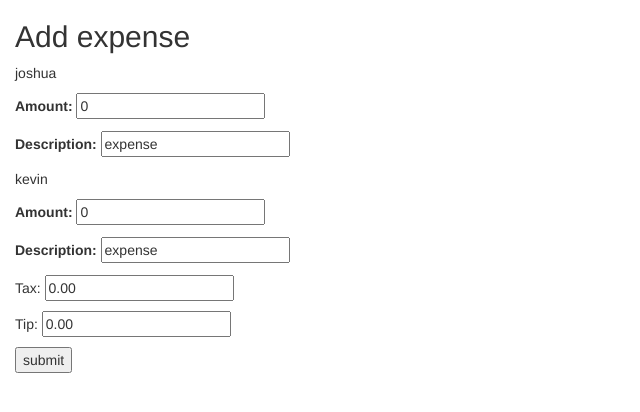
After one commit to omar-jandali/Split, a Django app: page /groups/1/46802712/individual_expense/ in a window 1280 px wide. The commit adds this page. Shown: the top 412 px of the page, without its empty margins (0-640 px from the left). Run offline with Django 3.2, Linux system fonts and the light colour scheme; a user stored in the database is signed in; data comes from the database, SQL or seed files in the repository; both versions use the stored data as it was after the commit; parts of the project's set-up code (start-up, migrations or seed data) failed here and were passed over; some libraries are stand-ins or nearby versions.

Commit message:
Commit: Adding Expense Functions
Explain:
I have now added the ability fro a user to create an expense withingt a group that is submitted and processed evenly between all members or indiviiually between all members. Individual split required more information about each individuals contribution to an expense and is processed accordingly. everything was commented and ready for docker testing.

```diff
--- a/split/groups/forms.py
+++ b/split/groups/forms.py
@@ -12,3 +12,23 @@ class CreateGroupForm(forms.ModelForm):
     class Meta:
         model = Group
         fields = ['name', 'location', 'description']
+
+# create a new expense form - group
+class CreateExpenseForm(forms.ModelForm):
+    split_choices = (('1', 'even'),
+                      ('2', 'individual'))
+    split = forms.TypedChoiceField(
+        choices=split_choices
+    )
+    amount = forms.DecimalField(decimal_places=2,
+        max_digits=9,
+        label='amount (even split)')
+    class Meta:
+        model = Expense
+        fields = ['name', 'location', 'description', 'amount', 'split']
+
+# this is going to be where indiviual split bills will be submiited
+class IndividualExpenseForm(forms.ModelForm):
+    class Meta:
+        model = Expense
+        fields = ['amount', 'description']
--- a/split/groups/templates/groups/groups.html
+++ b/split/groups/templates/groups/groups.html
@@ -1,3 +1,6 @@
+{% extends "general/base.html" %}
+
+{% block standard %}
   <p>Groups Home</p>
   <p><a href="{% url 'create_group' %}">Create Group</a></p>
   <p><a href="{% url 'home' %}">Home</a></p>
@@ -6,3 +9,4 @@
   {% for group in groups %}
     <p><a href="{% url 'group_home' group.group.id group.group.name|slugify %}">{{ group.group.name }}</a></p>
   {% endfor %}
+{% endblock %}
--- /dev/null
+++ b/split/groups/templates/groups/individual_expense.html
@@ -0,0 +1,26 @@
+{% extends "general/base.html" %}
+
+{% block standard %}
+  <h2>Add expense</h2>
+  <form action="." method="POST">
+    {{ form.management_form }}
+    {% csrf_token %}
+    {% for f in form %}
+       {% for expense in expenses %}
+           {% if forloop.parentloop.counter == forloop.counter %}
+              <p>{{ expense.user.username }}</p>
+           {% endif %}
+       {% endfor %}
+       {{ f.as_p }}
+    {% endfor %}
+    <p>
+      Tax:
+      <input type="number" name="tax" value="0.00">
+    </p>
+    <p>
+      Tip:
+      <input type="number" name="tip" value="0.00">
+    </p>
+    <input type="submit" name="submit" value="submit">
+  </form>
+{% endblock %}
--- a/split/groups/urls.py
+++ b/split/groups/urls.py
@@ -4,5 +4,12 @@ from . import views
 urlpatterns = [
     url(r'^$', views.groups_home, name='groups'),
     url(r'^create/$', views.create_group, name='create_group'),
-    url(r'^(?P<groupid>[0-9]+)/(?P<groupname>[\w+-]+)/$', views.group_home, name='group_home'),
+    url(r'^(?P<groupid>[0-9]+)/(?P<groupname>[\w+-]+)/$',
+        views.group_home, name='group_home'),
+    url(r'^(?P<groupid>[0-9]+)/(?P<groupname>[\w+-]+)/create_expense/$',
+        views.create_expense, name='create_expense'),
+    url(r'^(?P<expensename>[\w+-]+)/(?P<reference>[0-9]+)/even_expense/$',
+        views.even_expense, name='even_expense'),
+    url(r'^(?P<expensename>[\w+-]+)/(?P<reference>[0-9]+)/individual_expense/$',
+        views.individual_expense, name='individual_expense'),
 ]
--- a/split/groups/views.py
+++ b/split/groups/views.py
@@ -5,9 +5,14 @@ from django.shortcuts import render, redirect
 from django.contrib.auth.models import User
 from django.contrib.auth.hashers import make_password
 from django.contrib.auth.decorators import login_required
+from django.forms import formset_factory
+
+from random import randint
+from decimal import Decimal
 
 # import all references from this specific app
 from .models import *
+from .forms import *
 
 # import references from other apps
 from users.models import *
@@ -26,6 +31,31 @@ def groups_home(request):
         'groups':groups,
     }
     return render(request, 'groups/groups.html', parameters)
+
+# ensure someone is logged in
+@login_required
+# individual groups home page
+def group_home(request, groupid, groupname):
+    # grab the logged in user
+    user = request.user
+    # unslugify the group name
+    name = groupname.replace('-', ' ')
+    # grab all of the groups from the members records
+    group = Group.objects.get(id = groupid)
+    # validate group passed
+    if group.name != name:
+        return redirect('groups')
+    # grab the group members
+    members = Member.objects.filter(group = group).all()
+    # everything passed to html template
+    expenses = Expense.objects.filter(group = group).all()
+    parameters = {
+        'name':name,
+        'group':group,
+        'members':members,
+        'expenses':expenses,
+    }
+    return render(request, 'groups/group_home.html', parameters)
 
 # ensure someone is logged in
 @login_required
@@ -107,23 +137,201 @@ def create_group(request):
 
 # ensure someone is logged in
 @login_required
-# individual groups home page
-def group_home(request, groupid, groupname):
+# create an expense
+def create_expense(request, groupid, groupname):
+    # grab the user that is logged in
+    user = request.user
+    # un slugify the group name
+    name = groupname.replace('-', ' ')
+    # grab the current group
+    group = Group.objects.get(id = groupid)
+    # grab all the members of the current group
+    members = Member.objects.filter(group = group).all()
+    # check to see if form was submitted
+    if request.method == 'POST':
+        # grabs the create expense form
+        form = CreateExpenseForm(request.POST)
+        # validate the form
+        if form.is_valid():
+            # clean the form data
+            cd = form.cleaned_data
+            # grab the form content
+            name = cd['name']
+            location = cd['location']
+            description = cd['description']
+            amount = cd['amount']
+            split = cd['split']
+            # generate the unique referece number
+            reference = generate_number()
+            # cucle through the members
+            for member in members:
+                # check to see if the username was checked in the form
+                if member.user.username in request.POST:
+                    # create a new expense item for each user
+                    new_expense = Expense.objects.create(
+                        user = member.user,
+                        group = group,
+                        name = name,
+                        location = location,
+                        description = description,
+                        amount = amount,
+                        reference = reference,
+                        created_by = user,
+                    )
+            # check to see how the bill was splut for processing
+            if split == '1':
+                print('even split')
+                # slugify the expenses name
+                expensename = name.replace(' ', '-')
+                # redirect and process as a even split
+                return redirect('even_expense', expensename = expensename, reference = reference)
+            # the bill is split individually
+            if split == '2':
+                print('individual splut')
+                # slugify the expense name
+                expensename = name.replace(' ', '-')
+                # redirect and process as individual from
+                return redirect('individual_expense', expensename = expensename, reference = reference)
+        else:
+            # print any possible errors
+            print(form.errors)
+            return redirect('test')
+    else:
+        # the form to be displayed
+        form = CreateExpenseForm()
+        # everything that needs to be passed to the html tempalte
+        parameters = {
+            'form':form,
+            'members':members,
+        }
+        # render the html template for creating expenses
+        return render(request, 'groups/create_expense.html', parameters)
+
+# ensure someone is logged in
+@login_required
+# update an even expense
+def even_expense(request, expensename, reference):
     # grab the logged in user
     user = request.user
-    # unslugify the group name
-    name = groupname.replace('-', ' ')
-    # grab all of the groups from the members records
-    group = Group.objects.get(id = groupid)
-    # validate group passed
-    if group.name != name:
-        return redirect('groups')
-    # grab the group members
-    members = Member.objects.filter(group = group).all()
-    # everything passed to html template
-    parameters = {
-        'name':name,
-        'group':group,
-        'members':members
-    }
-    return render(request, 'groups/group_home.html', parameters)
+    # unslugify the expense naem that was passed
+    name = expensename.replace('-', ' ')
+    # grab the current expenses based on reference number
+    expenses = Expense.objects.filter(reference = reference).all()
+    # grab the expense counts based on number of expenses
+    expenses_count = Expense.objects.filter(reference = reference).count()
+    # cylce through the expenses
+    for expense in expenses:
+        # grab the orifinal total amount of the expense
+        amount = expense.amount
+        # grab the current group
+        group = Group.objects.get(id = expense.group.id)
+    # split the amount based on number of members
+    total = split_even(amount, expenses_count)
+    # cycle through expenses
+    for expense in expenses:
+        # grab each expense
+        update_expense = expense
+        # update the amount for each expense
+        update_expense.amount = total
+        # svae the updated expense
+        update_expense.save()
+    # slugify group name
+    groupname = group.name.replace(' ', '-')
+    # redirect
+    return redirect('group_home', groupid=group.id, groupname=groupname)
+
+# ensure someone is logged in
+@login_required
+# update expenses for individuals
+def individual_expense(request, expensename, reference):
+    # grab the logged in user
+    user = request.user
+    # unslugify the expense name that was passed
+    name = expensename.replace('-', ' ')
+    # grab all of the expense based on reference number
+    expenses = Expense.objects.filter(reference = reference).all()
+    # grab the expense count
+    expenses_count = Expense.objects.filter(reference = reference).count()
+    # create a set of forms based on number of expenses
+    SplitFormSet = formset_factory(IndividualExpenseForm, extra=expenses_count)
+    # cylce through the expenses
+    for expense in expenses:
+        # grab the current group
+        group = Group.objects.get(id = expense.group.id)
+    # check tp see if form was submitted
+    if request.method == 'POST':
+        # the returned formset
+        formSet = SplitFormSet(request.POST)
+        # check for submitted tax
+        if 'tax' in request.POST:
+            # grab the taz
+            tax = request.POST['tax']
+            # put amount in decimal form
+            amount = Decimal(tax)
+            # split tax and set to individual split amount
+            individual_tax = split_even(amount, expenses_count)
+        # check for submitted top
+        if 'tip' in request.POST:
+            # grab the tip
+            tip = request.POST['tip']
+            # put amount in decimal form
+            amount = Decimal(tip)
+            # split tip and set to individual splut amount
+            individual_tip = split_even(amount, expenses_count)
+        # validation of the formset
+        if formSet.is_valid():
+            # initialize the count
+            count = 0
+            # cucle through the formset
+            for form in formSet:
+                # grab the cleaned data
+                cd = form.cleaned_data
+                # grabe the form content
+                amount = cd['amount']
+                description = cd['description']
+                # fidn the total amount owed by each user
+                total_amount = amount + individual_tip + individual_tax
+                # grab the correct expense
+                expense = expenses[count]
+                # set as update expense
+                update_expense = expense
+                # update expense amount and description
+                update_expense.amount = total_amount
+                update_expense.description = description
+                # save the current expense
+                update_expense.save()
+                # increment the count
+                count = count + 1
+        # slugify group name
+        groupname = group.name.replace(' ', '-')
+        # redirect to home
+        return redirect('group_home', groupid=group.id, groupname=groupname)
+    else:
+        # the formset to be submitted
+        form = SplitFormSet()
+        # everything that nees to be passed
+        parameters = {
+            'form':form,
+            'expenses':expenses,
+        }
+        # render the html template
+        return render(request, 'groups/individual_expense.html', parameters)
+
+# split an amount by number
+def split_even(amount, count):
+    # assign amount and count
+    total = amount
+    count = count
+    # divide the amount by count
+    amount = total/count
+    # rount the amount that is returned
+    rounded_amount = round(amount, 2)
+    # return the rounded amount
+    return rounded_amount
+
+# generate a random number
+def generate_number():
+    # select randome int between to values
+    reference = randint(1, 2147483646)
+    # return the random number returned
+    return reference
--- a/split/users/templates/users/home.html
+++ b/split/users/templates/users/home.html
@@ -1,3 +1,6 @@
+{% extends "general/base.html" %}
+
+{% block standard %}
   <form action="{% url 'searched' %}" method="POST">
     {% csrf_token %}
     <input type="text" name="searched" placeholder="Search">
@@ -32,3 +35,4 @@
   {% endfor %}
 
   <p><a href="{% url 'logout' %}">Logout</a></p>
+{% endblock %}
--- a/split/users/templates/users/view_profile.html
+++ b/split/users/templates/users/view_profile.html
@@ -1,3 +1,6 @@
+{% extends "general/base.html" %}
+
+{% block standard %}
   <p>
     {{ view.username }}
     {% if view.username != user.username %}
@@ -11,3 +14,4 @@
   <p>{{ profile.lob }}</p>
   <p>{{ profile.city }}, {{ profile.state }}</p>
   <p><a href="{% url 'logout' %}">Logout</a></p>
+{% endblock %}
```
Also changed, not shown: split/groups/models.py (+16 -0 lines), split/groups/templates/groups/create_expense.html (added, +18 -0 lines), split/groups/templates/groups/group_home.html (+9 -0 lines), split/db.sqlite3, split/groups/migrations/0002_expense.py (added). Lines whose indentation alone changed are shown as unchanged.
